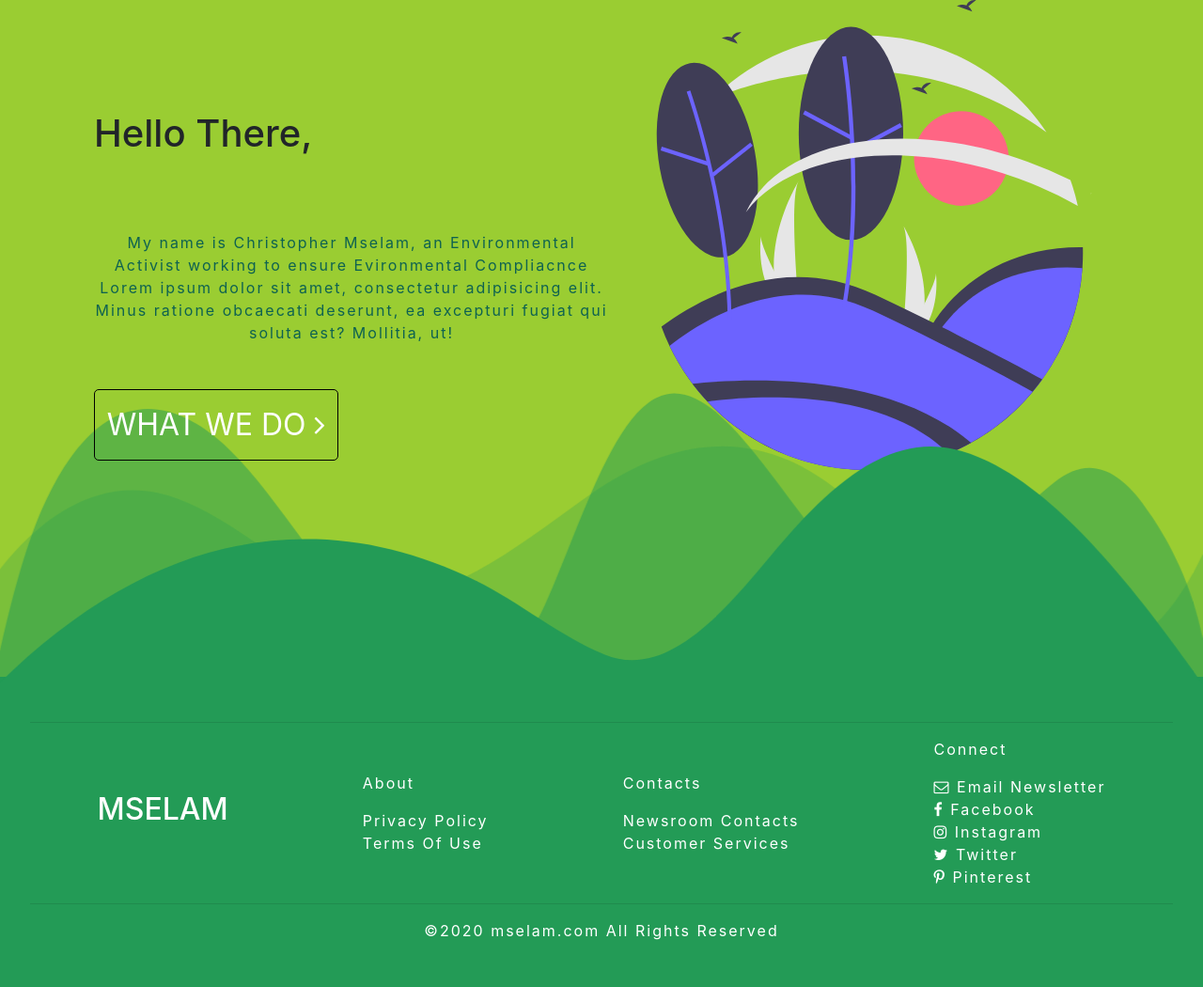
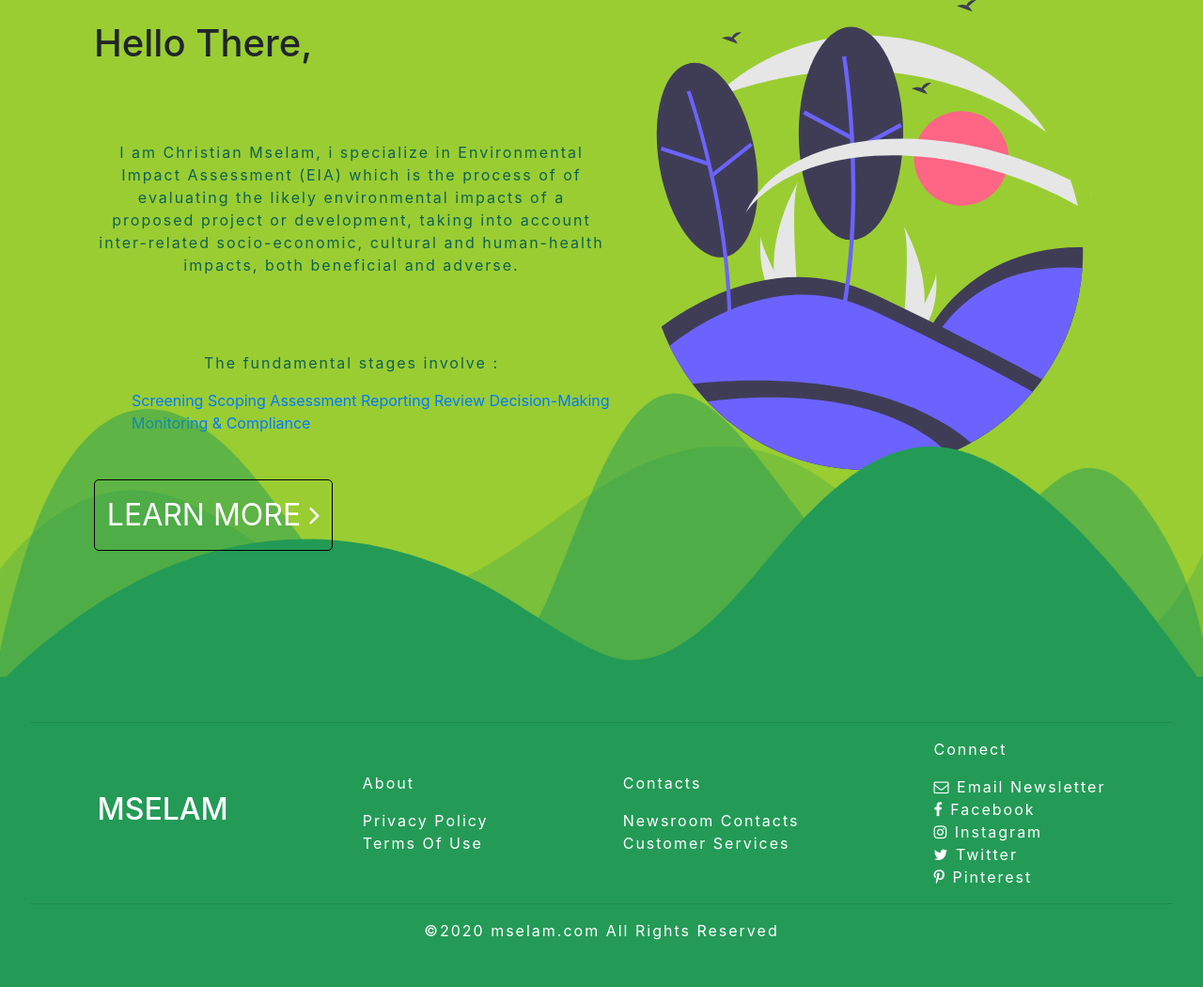
Before and after one commit to lumungep12/mselam, a Django app: page / in a window 1280 px wide. Shown: the part 56-1106 px from the top of the page at 94% size. Run offline with Django 3.2, Linux system fonts and the light colour scheme; some libraries are stand-ins or nearby versions.

Commit message:
Added Changes to Index.html

```diff
--- a/mselam/templates/index.html
+++ b/mselam/templates/index.html
@@ -22,10 +22,20 @@
 <div class="landing">
 <div class="cta">
     <h1>Hello There,</h1>
-<p>My name is Christopher Mselam, an Environmental Activist working to ensure Evironmental Compliacnce
-Lorem ipsum dolor sit amet, consectetur adipisicing elit. Minus ratione obcaecati deserunt, ea excepturi fugiat qui soluta est? Mollitia, ut!
-</p>
-<a id="ctaBtn" href="{% url 'about' %}" >What We Do <i class="fa fa-angle-right" aria-hidden="true"></i></a>
+    <p>I am Christian Mselam, i specialize in Environmental Impact Assessment (EIA) which is the process of of evaluating the likely environmental
+        impacts of a proposed project or development, taking into account inter-related socio-economic, cultural and human-health impacts, both
+        beneficial and adverse. </p>
+        <p>The fundamental stages involve :</p>
+        <ol>
+            <a href="#!">Screening</a>
+            <a href="#!">Scoping</a>
+            <a href="#!">Assessment</a>
+            <a href="#!">Reporting</a>
+            <a href="$!">Review</a>
+            <a href="#!">Decision-Making</a>
+            <a href="#!">Monitoring & Compliance</a>
+        </ol>
+<a id="ctaBtn" href="{% url 'about' %}" >Learn More <i class="fa fa-angle-right" aria-hidden="true"></i></a>
 </div>
 <div class="forest">
 <img class="fore" src="static/img/undraw_nature_m5ll.svg" alt="">
```
